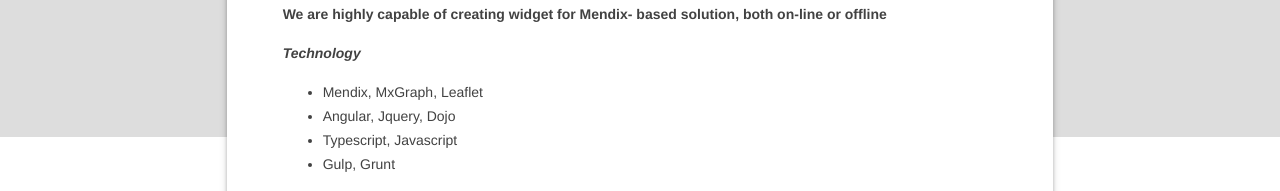
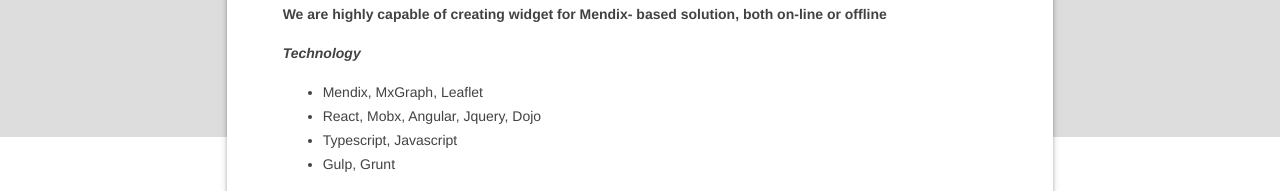
Before and after one commit to vietduc1441/vietduc1441.github.io, a Jekyll site: the page built from _posts/2015-10-11-sch-headlight-intro.markdown, in a window 1280 px wide. Shown: the part 603-794 px from the top of the page. Built offline with Jekyll 4.4.1, drawn with Linux system fonts in a browser that asks for light colours; nearby versions of some CDN libraries; grey boxes are pictures that could not be loaded.

Commit message:
Update 2015-10-11-sch-headlight-intro.markdown

```diff
--- a/_posts/2015-10-11-sch-headlight-intro.markdown
+++ b/_posts/2015-10-11-sch-headlight-intro.markdown
@@ -23,7 +23,7 @@
 *__Technology__*
 
 - Mendix, MxGraph, Leaflet
-- Angular, Jquery, Dojo
+- React, Mobx, Angular, Jquery, Dojo
 - Typescript, Javascript
 - Gulp, Grunt
 
```
